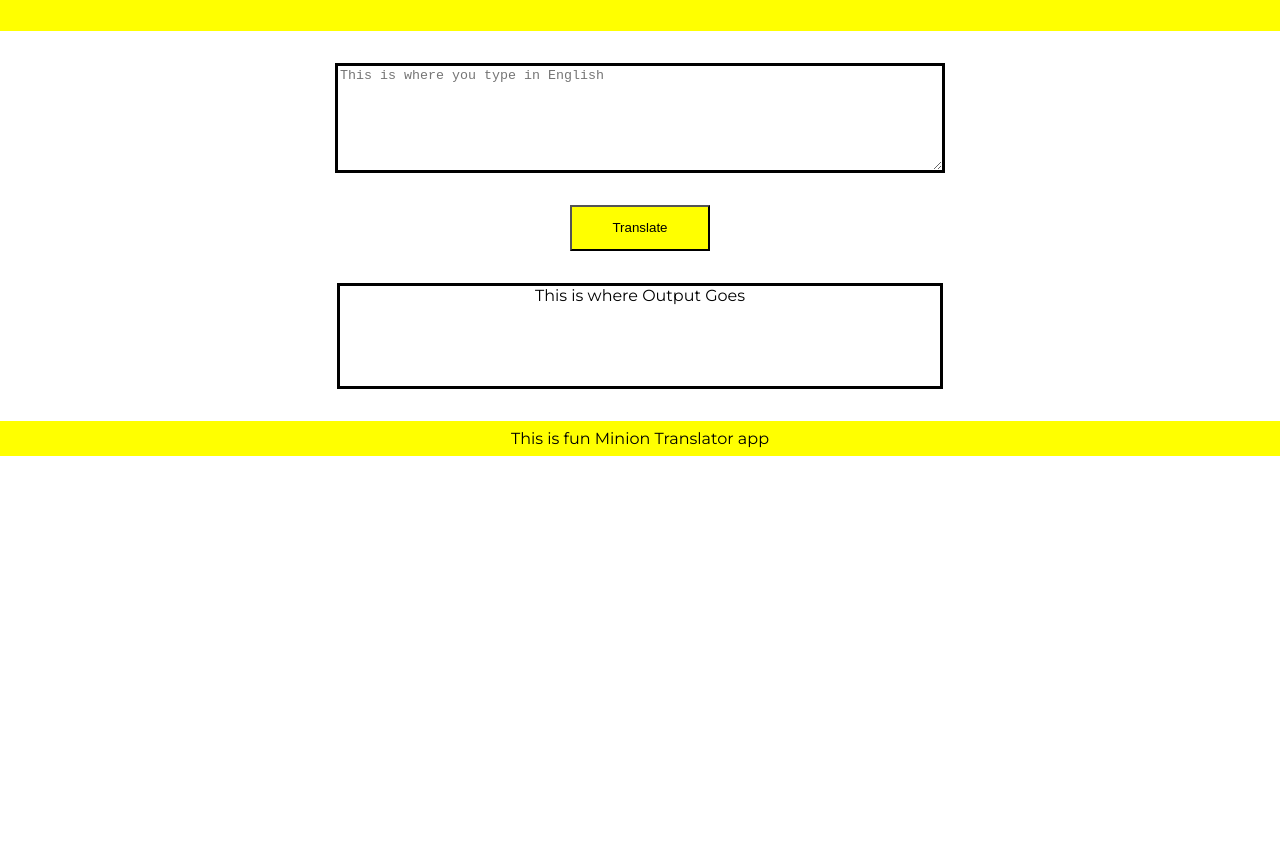
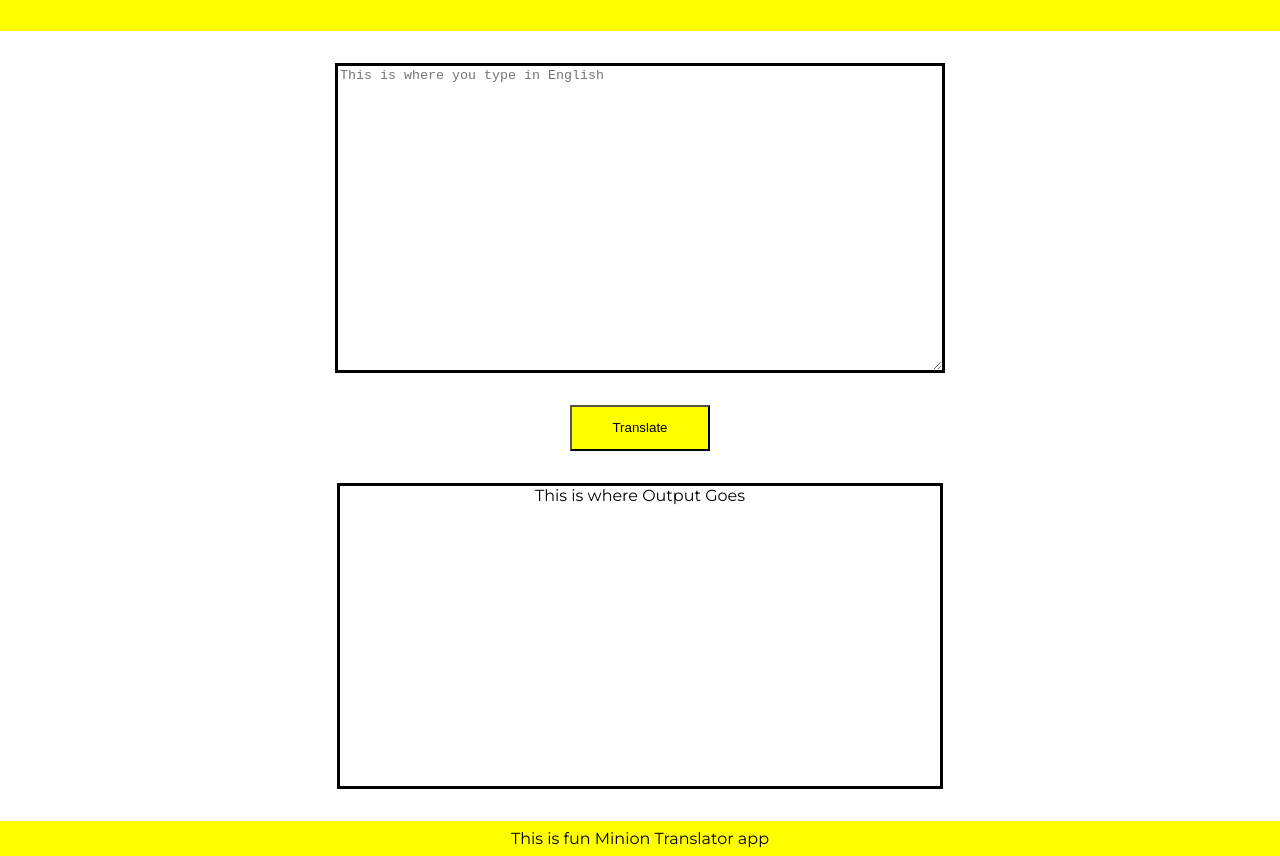
Before and after one commit to PATHAKmridul17/banana-app, a plain HTML site: page index.html in a window 1280 px wide. Shown: the part 77-933 px from the top of the page. Before the commit the page ends 800 px from the top, so only its background shows below. Drawn offline with Linux system fonts and the light colour scheme; a web font is replaced by a local one.

Commit message:
increase height

```diff
--- a/style.css
+++ b/style.css
@@ -10,7 +10,7 @@ nav{
     border:solid;
     display: block;
     width:600px;
-    height:100px
+    height:300px
 }
 
 #btn-translate{
@@ -26,7 +26,7 @@ h1{
     margin:2rem auto ;
     border:solid;
     width:600px;
-    height:100px;
+    height:300px;
     background-color:white;
 }
 
```
